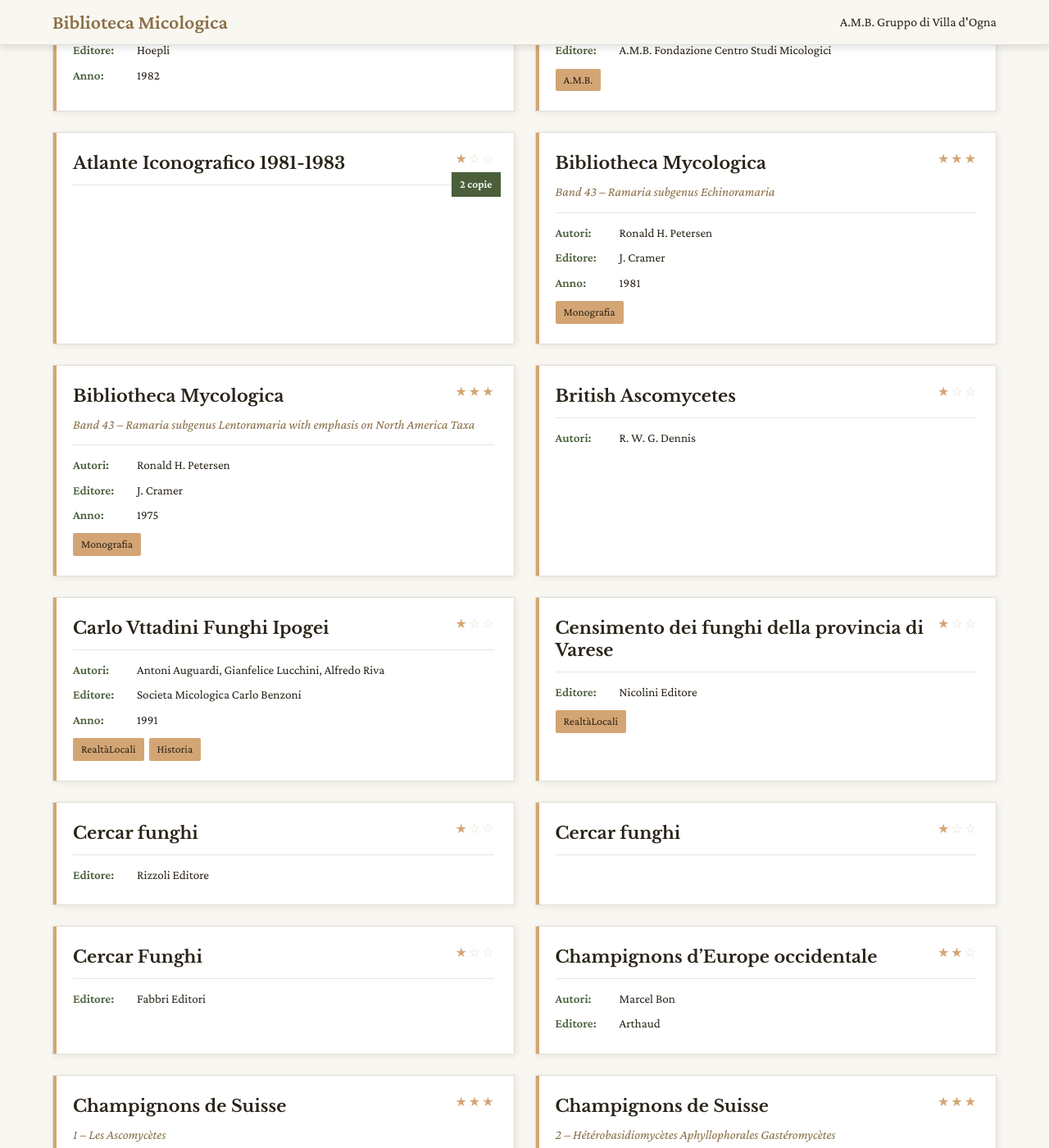
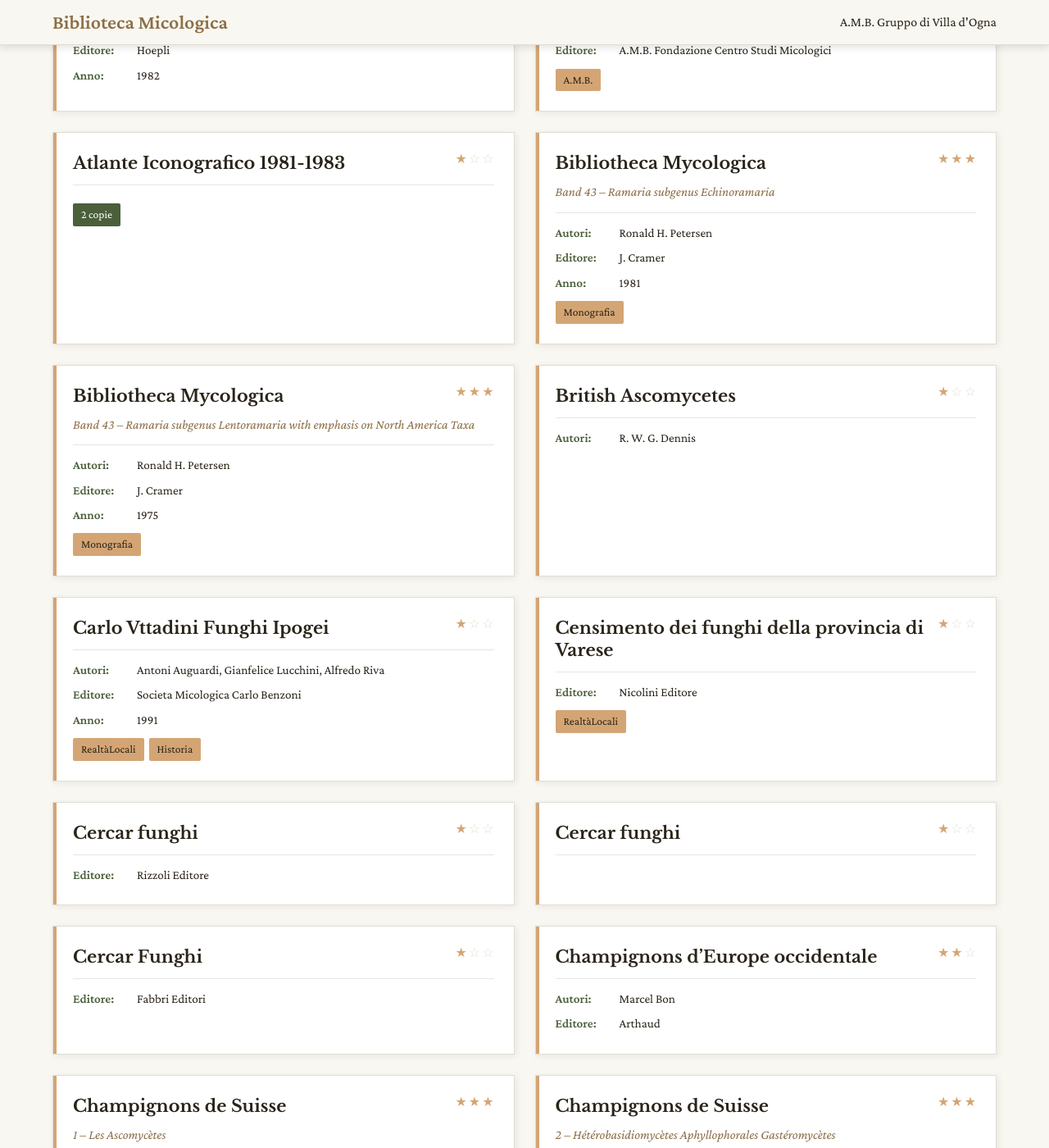
Before and after one commit to ambvilladogna/biblioteca, a Jekyll site: the page built from index.html, in a window 1280 px wide and 1400 px high, scrolled down 916 px. Shown: the whole window at 82% size. Built offline with Jekyll 4.4.1, drawn with Linux system fonts in a browser that asks for light colours; some of the changed text lies outside the part shown.

Commit message:
moved copies to tags list

```diff
--- a/css/style.css
+++ b/css/style.css
@@ -277,6 +277,15 @@ input[type="search"]:focus {
     border-radius: 2px;
 }
 
+.copies-tag {
+    padding: 3px 10px;
+    background: var(--color-text-light);
+    color: white;
+    font-size: 0.85rem;
+    border-radius: 2px;
+}
+
+/*
 .copies-badge {
     position: absolute;
     top: 48px;
@@ -287,6 +296,7 @@ input[type="search"]:focus {
     font-size: 0.85rem;
     font-weight: 600;
 }
+*/
 
 .no-results {
     text-align: center;
--- a/js/script.js
+++ b/js/script.js
@@ -88,16 +88,20 @@ function renderBooks(filteredBooks) {
             card.className = 'book-card';
 
             const volumeDisplay = book.volume ? `<div class="book-volume">${book.volume}</div>` : '';
-            const copiesDisplay = book.copie > 1 ? `<div class="copies-badge">${book.copie} copie</div>` : '';
 
             // Rating stars display
             const ratingStars = getRatingStars(book.rating);
 
+            // add "copie" tag if there are multiple copies and merge with existing tags
+            if (book.copie > 1 && !book.tags?.some(tag => tag.includes("copie"))) {
+                book.tags = book.tags ? [...book.tags, `${book.copie} copie`] : [`${book.copie} copie`];
+            }
+
+            // format tags with special styling for "copie" tags
             const tagsHtml = book.tags.length > 0 ?
-                `<div class="book-tags">${book.tags.map(tag => `<span class="tag">${tag}</span>`).join('')}</div>` : '';
+                `<div class="book-tags">${book.tags.map(tag => `<span class="${tag.includes("copie") ? "copies-tag" : "tag"}">${tag}</span>`).join('')}</div>` : '';
 
             card.innerHTML = `
-                ${copiesDisplay}
                 <div class="book-header">
                     <div class="book-series">${book.titolo}</div>
                     ${ratingStars}
```
Also changed, not shown: 2 other files.
